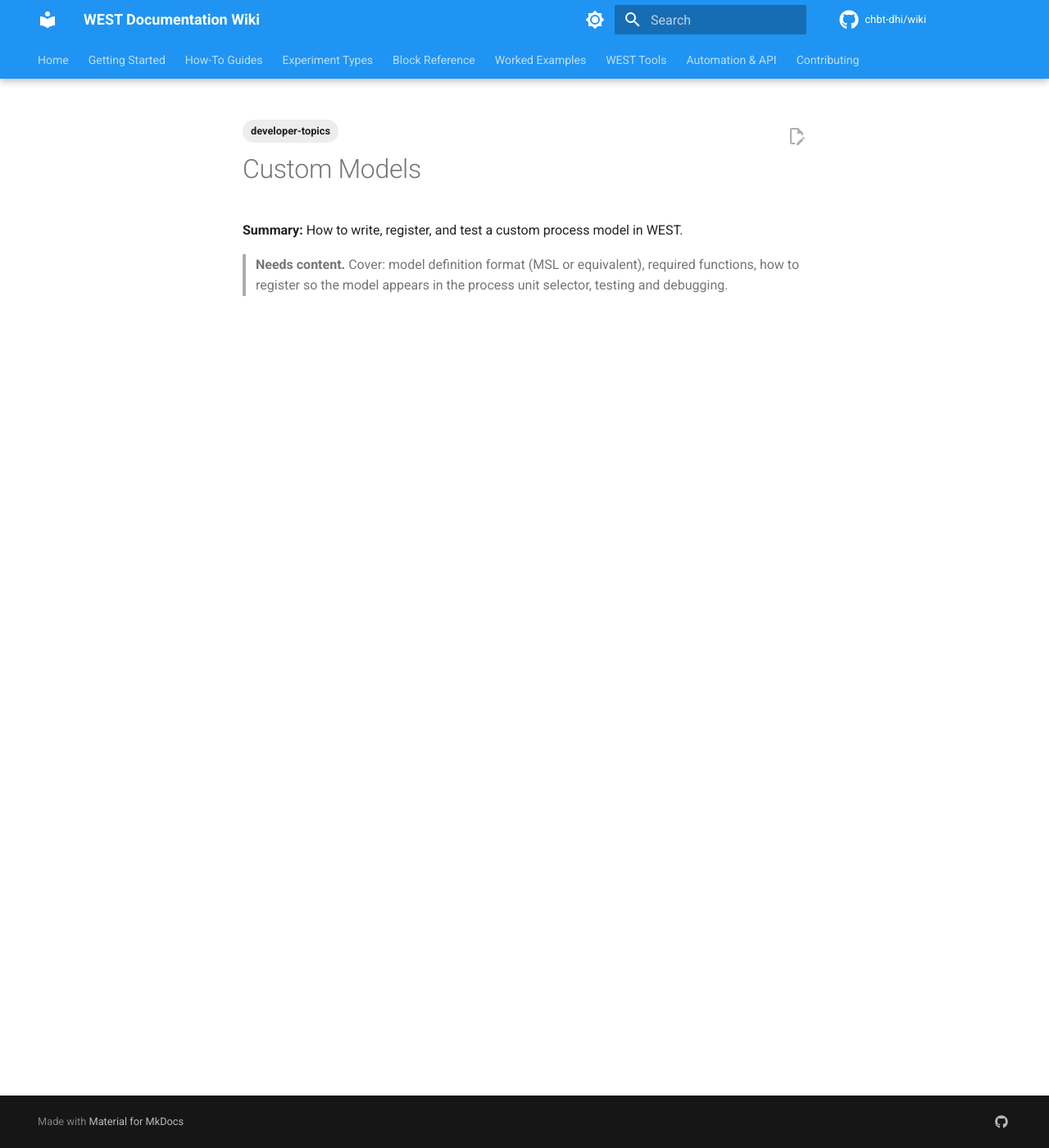
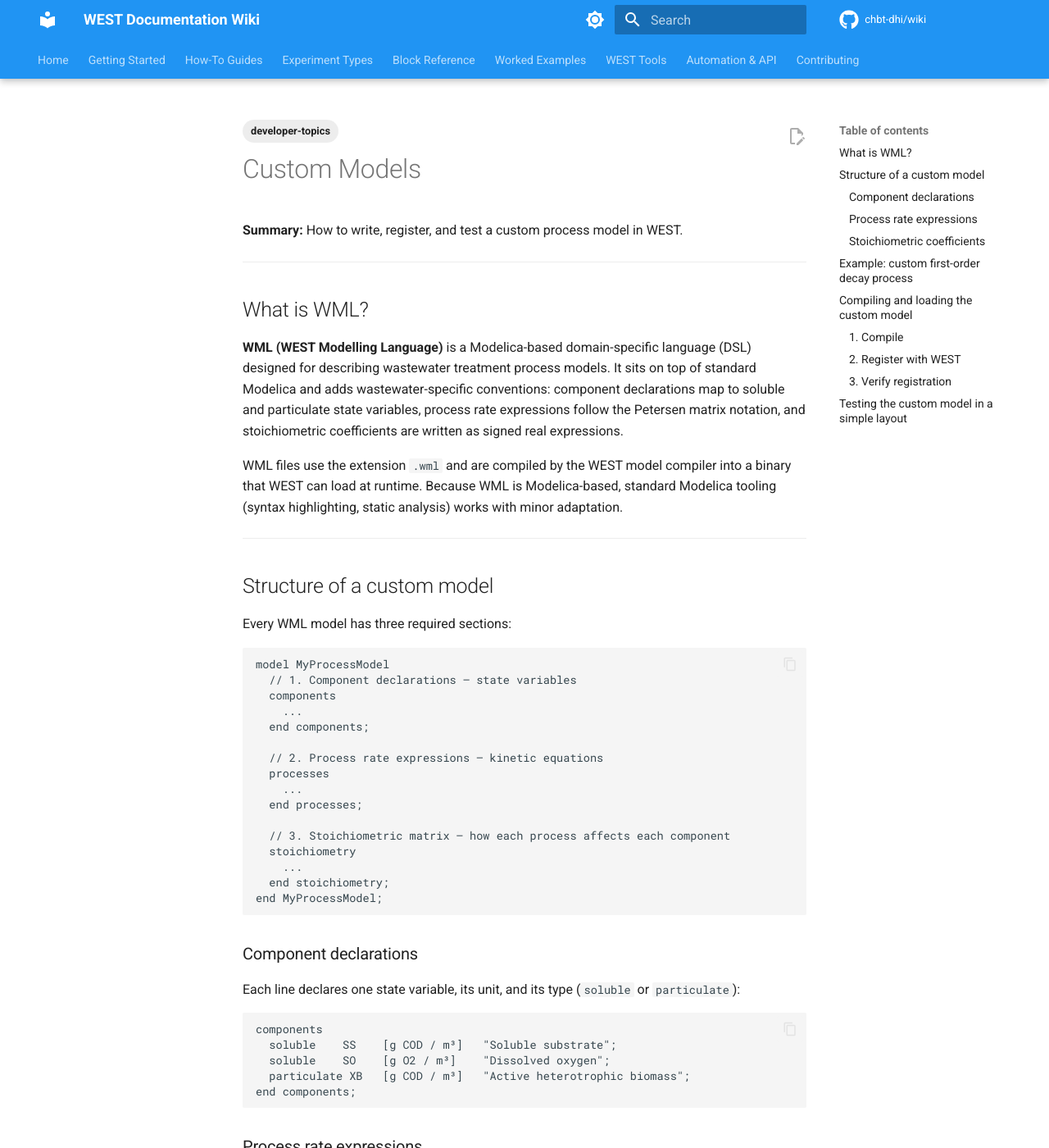
Before and after one commit to CHBT-DHI/Wiki, an MkDocs documentation site: the page built from docs/developer-topics/custom-models.md, in a window 1280 px wide and 1400 px high. Shown: the whole window at 82% size. Built offline with MkDocs 1.6.1 and Material for MkDocs 9.7.7, drawn with Linux system fonts in a browser that asks for light colours; comment, search, counter and statistics services are not loaded; some of the changed text lies outside the part shown.

Commit message:
docs: populate automation-api and developer-topics stubs

````diff
--- a/docs/developer-topics/custom-models.md
+++ b/docs/developer-topics/custom-models.md
@@ -7,4 +7,162 @@
 
 **Summary:** How to write, register, and test a custom process model in WEST.
 
-> **Needs content.** Cover: model definition format (MSL or equivalent), required functions, how to register so the model appears in the process unit selector, testing and debugging.
+---
+
+## What is WML?
+
+**WML (WEST Modelling Language)** is a Modelica-based domain-specific language (DSL) designed for describing wastewater treatment process models. It sits on top of standard Modelica and adds wastewater-specific conventions: component declarations map to soluble and particulate state variables, process rate expressions follow the Petersen matrix notation, and stoichiometric coefficients are written as signed real expressions.
+
+WML files use the extension `.wml` and are compiled by the WEST model compiler into a binary that WEST can load at runtime. Because WML is Modelica-based, standard Modelica tooling (syntax highlighting, static analysis) works with minor adaptation.
+
+---
+
+## Structure of a custom model
+
+Every WML model has three required sections:
+
+```
+model MyProcessModel
+  // 1. Component declarations — state variables
+  components
+    ...
+  end components;
+
+  // 2. Process rate expressions — kinetic equations
+  processes
+    ...
+  end processes;
+
+  // 3. Stoichiometric matrix — how each process affects each component
+  stoichiometry
+    ...
+  end stoichiometry;
+end MyProcessModel;
+```
+
+### Component declarations
+
+Each line declares one state variable, its unit, and its type (`soluble` or `particulate`):
+
+```
+components
+  soluble    SS    [g COD / m³]   "Soluble substrate";
+  soluble    SO    [g O2 / m³]    "Dissolved oxygen";
+  particulate XB   [g COD / m³]   "Active heterotrophic biomass";
+end components;
+```
+
+### Process rate expressions
+
+Each process is a named kinetic expression returning units of `[g / (m³·d)]`:
+
+```
+processes
+  rDecay = b_H * XB;    // first-order decay of heterotrophs
+end processes;
+```
+
+### Stoichiometric coefficients
+
+Each row ties a process to its effect on each component. Positive = production, negative = consumption:
+
+```
+stoichiometry
+  //            SS      SO      XB
+  rDecay        0       0      -1.0;
+end stoichiometry;
+```
+
+---
+
+## Example: custom first-order decay process
+
+The complete model below adds a first-order decay process for a custom inert particulate (`XI_custom`), producing inert soluble COD (`SI_custom`).
+
+```modelica
+model FirstOrderDecay
+  // Parameters
+  parameter Real k_dec = 0.05   "[1/d]"  "First-order decay rate constant";
+  parameter Real f_SI  = 0.08   "[-]"    "Fraction of decay producing SI";
+
+  components
+    particulate  X_custom   [g COD / m³]  "Custom active particulate";
+    soluble      SI_custom  [g COD / m³]  "Inert soluble COD from decay";
+  end components;
+
+  processes
+    r_decay = k_dec * X_custom;
+  end processes;
+
+  stoichiometry
+    //             X_custom   SI_custom
+    r_decay        -1.0       f_SI;
+  end stoichiometry;
+
+end FirstOrderDecay;
+```
+
+Save this file as `FirstOrderDecay.wml`.
+
+---
+
+## Compiling and loading the custom model
+
+### 1. Compile
+
+Open a command prompt and run the WEST model compiler (adjust the path to your installation):
+
+```cmd
+"C:\Program Files\DHI\WEST\bin\WESTCompiler.exe" ^
+    --input  "C:\MyModels\FirstOrderDecay.wml"  ^
+    --output "C:\MyModels\compiled\"
+```
+
+A successful compile produces `FirstOrderDecay.dll` (or `.so` on Linux) in the output directory. Compiler errors are printed to `stdout`; fix any type or unit mismatches before proceeding.
+
+### 2. Register with WEST
+
+Copy the compiled binary to the WEST user model directory and register it:
+
+```cmd
+copy "C:\MyModels\compiled\FirstOrderDecay.dll" ^
+     "%APPDATA%\DHI\WEST\UserModels\"
+
+"C:\Program Files\DHI\WEST\bin\WESTModelManager.exe" --register FirstOrderDecay
+```
+
+Alternatively, in the WEST GUI: **Tools → Model Manager → Add Model → Browse** to the `.dll`.
+
+### 3. Verify registration
+
+Restart WEST. Open **Tools → Model Manager** — `FirstOrderDecay` should appear in the list with status **Registered**.
+
+---
+
+## Testing the custom model in a simple layout
+
+1. Create a new WEST project (**File → New Project**).
+2. In the **Layout Editor**, drag a **Generic Reactor** block onto the canvas.
+3. Open the reactor's **Model** property and select `FirstOrderDecay` from the drop-down (it will appear under *User Models*).
+4. Add an **Influent** source and an **Effluent** sink; connect them to the reactor.
+5. Create a **Steady-State** experiment and set initial values for `X_custom` and `SI_custom`.
+6. Run the experiment. Inspect **Results → Reactor1.X_custom** to confirm exponential decay over time.
+
+For automated regression testing, use the automation API to run the model and assert the output value:
+
+```python
+import win32com.client, math
+
+west = win32com.client.Dispatch("DHI.WEST.Application")
+west.OpenProject(r"C:\Tests\FirstOrderDecay_test.wst")
+
+exp = west.Project.Experiments.Item(0)
+exp.Run()
+assert exp.RunSucceeded, "Test run did not converge"
+
+X_out = exp.Results.GetValue("Reactor1.X_custom")
+# After 1 day at k_dec=0.05, X should be ~X0 * exp(-0.05)
+assert X_out < 1.0, f"Unexpected X_custom={X_out}"
+print("Custom model test passed.")
+west.CloseProject()
+```
````
